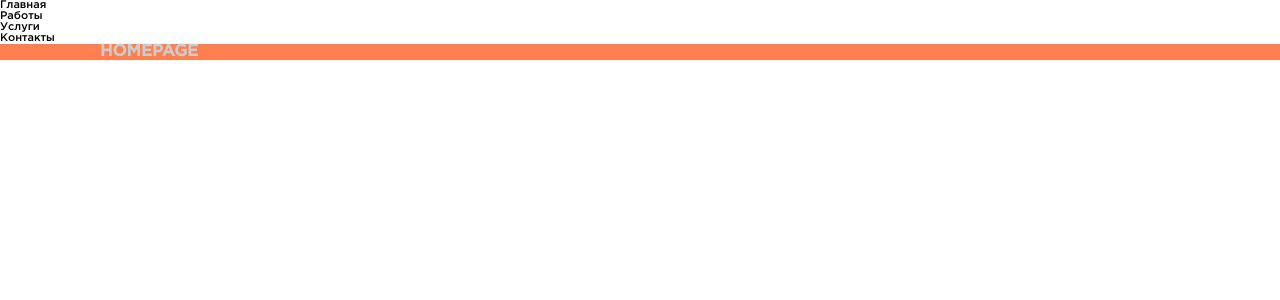
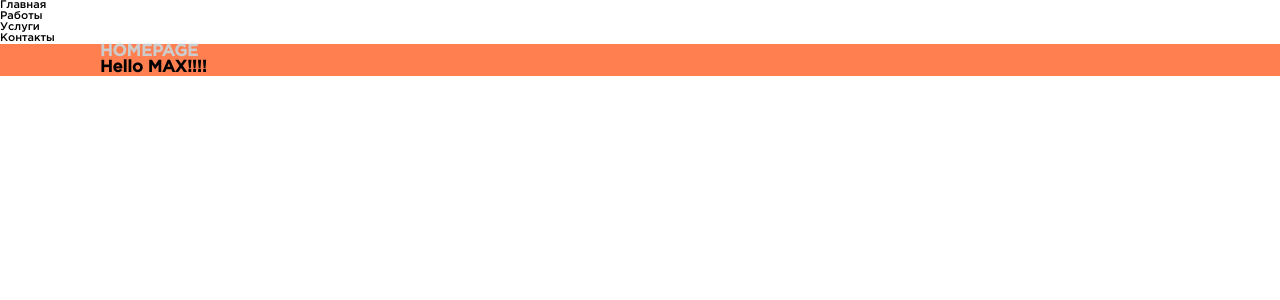
Before and after one commit to AnatolyKostarev/kojo, a React (Create React App) app: page / in a window 1280 px wide. Shown: the top 300 px of the page. Built offline with nearby package versions, Linux system fonts and the light colour scheme.

Commit message:
add text hello max!!!

```diff
--- a/src/components/homepage/Homepage.jsx
+++ b/src/components/homepage/Homepage.jsx
@@ -7,6 +7,7 @@ export default function Homepage() {
       <section className={styles.home}>
         <div className={styles.container}>
           <h1 className={styles.title}>HOMEPAGE</h1>
+          <h2>Hello MAX!!!!</h2>
         </div>
       </section>
     </>
```
